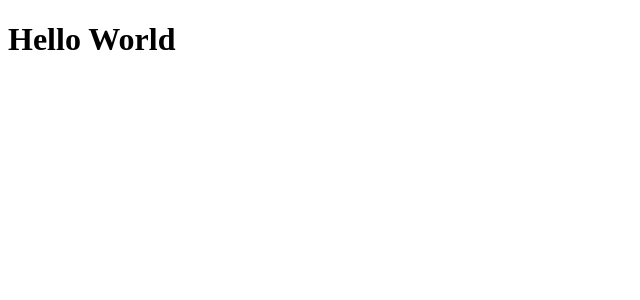
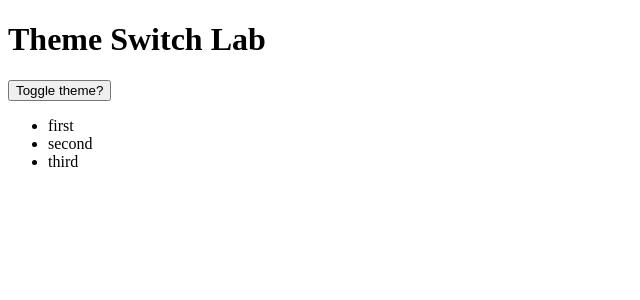
Before and after one commit to devon-wolf/theme-context-lab, a React app: page / in a window 1280 px wide. Shown: the top 300 px of the page, without its empty margins (0-640 px from the left). Built offline with nearby package versions, Linux system fonts and the light colour scheme.

Commit message:
Set up context, get toggle working

```diff
--- a/src/app/App.jsx
+++ b/src/app/App.jsx
@@ -1,5 +1,14 @@
 import React from 'react';
+import Header from '../components/Header';
+import ListPage from '../pages/ListPage';
+
+const results = [{ name: 'first' }, { name: 'second' }, { name: 'third' }];
 
 export default function App() {
-  return <h1>Hello World</h1>;
+  return (
+    <>
+      <Header />
+      <ListPage results={results} />
+    </>
+  );
 }
--- a/src/components/Header.jsx
+++ b/src/components/Header.jsx
@@ -1,17 +1,14 @@
 import React from 'react';
-import PropTypes from 'prop-types';
+import { useDarkToggle } from '../state/ThemeProvider';
 
-const Header = ({ handleThemeToggle }) => {
+const Header = () => {
+  const toggleDarkMode = useDarkToggle();
   return (
     <header>
       <h1>Theme Switch Lab</h1>
-      <button onClick={handleThemeToggle}>Toggle theme?</button>
+      <button onClick={toggleDarkMode}>Toggle theme?</button>
     </header>
   );
 };
 
-Header.propTypes = {
-  handleThemeToggle: PropTypes.func.isRequired
-};
-
 export default Header;
--- a/src/index.js
+++ b/src/index.js
@@ -1,8 +1,11 @@
 import React from 'react';
 import { render } from 'react-dom';
 import App from './app/App';
+import ThemeProvider from './state/ThemeProvider';
 
 render(
-  <App />,
+  <ThemeProvider>
+    <App />
+  </ThemeProvider>,
   document.getElementById('root')
 );
--- /dev/null
+++ b/src/pages/ListPage.css
@@ -0,0 +1,4 @@
+.dark {
+	background-color: dimgray;
+	color: white;
+}
--- a/src/pages/ListPage.jsx
+++ b/src/pages/ListPage.jsx
@@ -1,10 +1,14 @@
 /* eslint-disable max-len */
 import React from 'react';
 import PropTypes from 'prop-types';
+import { useDarkMode } from '../state/ThemeProvider';
+import style from './ListPage.css';
 
 const ListPage = ({ results }) => {
+  const darkMode = useDarkMode();
+
   return (
-    <main>
+    <main className={darkMode ? style.dark : ''}>
       <ul>
         {results.map(result => (
           <li key={result.name}>
--- /dev/null
+++ b/src/state/ThemeProvider.jsx
@@ -0,0 +1,30 @@
+import React, { createContext, useContext, useState } from 'react';
+import PropTypes from 'prop-types';
+
+const ThemeContext = createContext();
+
+const ThemeProvider = ({ children }) => {
+  const [darkMode, setDarkMode] = useState(false);
+  const toggleDarkMode = () => setDarkMode(darkMode => !darkMode);
+  const state = { darkMode, toggleDarkMode };
+
+  return (
+    <ThemeContext.Provider value={state}>{children}</ThemeContext.Provider>
+  );
+};
+
+ThemeProvider.propTypes = {
+  children: PropTypes.node.isRequired
+};
+
+export const useDarkMode = () => {
+  const { darkMode } = useContext(ThemeContext);
+  return darkMode;
+};
+
+export const useDarkToggle = () => {
+  const { toggleDarkMode } = useContext(ThemeContext);
+  return toggleDarkMode;
+};
+
+export default ThemeProvider;
```
